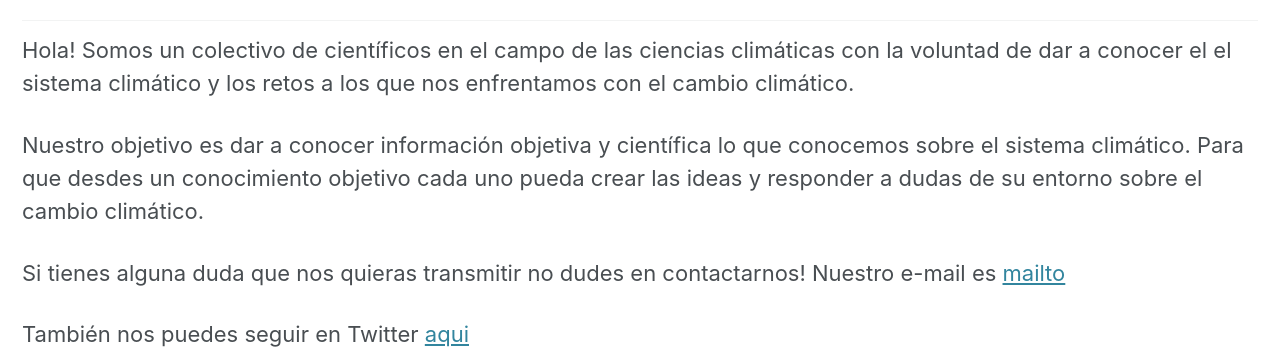
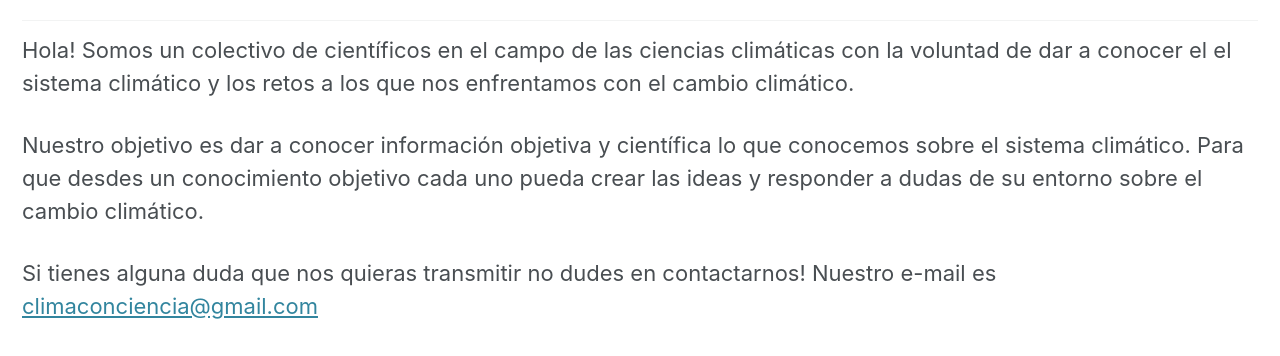
Before and after one commit to CLIMAconCIENCIA/climaconciencia.github.io, a Jekyll site: the page built from _pages/home.md, in a window 1280 px wide and 900 px high, scrolled down 750 px, cut to the strip 0-356 px from the top of the window. Built offline with Jekyll 4.4.1, drawn with Linux system fonts in a browser that asks for light colours; cached includes are drawn as plain includes; nearby versions of some CDN libraries.

Commit message:
Update home.md

```diff
--- a/_pages/home.md
+++ b/_pages/home.md
@@ -46,7 +46,7 @@ Hola! Somos un colectivo de científicos en el campo de las ciencias climáticas
 Nuestro objetivo es dar a conocer información objetiva y científica lo que conocemos sobre el sistema climático. Para que desdes un conocimiento objetivo cada uno pueda crear las ideas y responder a dudas de su entorno sobre el cambio climático.
 
 
-Si tienes alguna duda que nos quieras transmitir no dudes en contactarnos! Nuestro e-mail es [mailto](mailto:climaconciencia@gmail.com)
+Si tienes alguna duda que nos quieras transmitir no dudes en contactarnos! Nuestro e-mail es [climaconciencia@gmail.com](mailto:climaconciencia@gmail.com)
 
 También nos puedes seguir en Twitter [aqui](https://twitter.com/CLIMAconCIENCIA)
 
```
